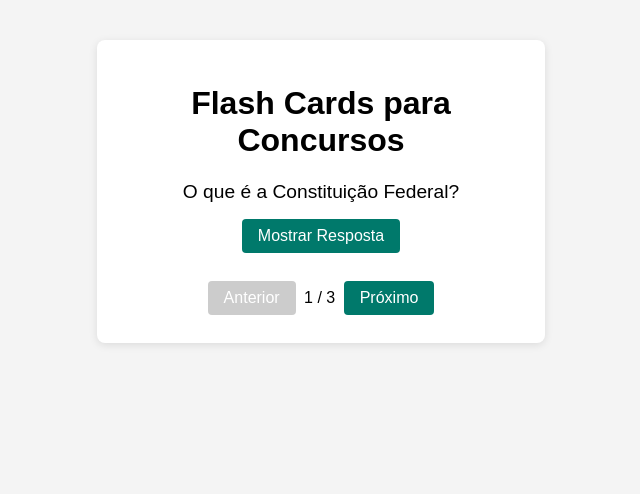
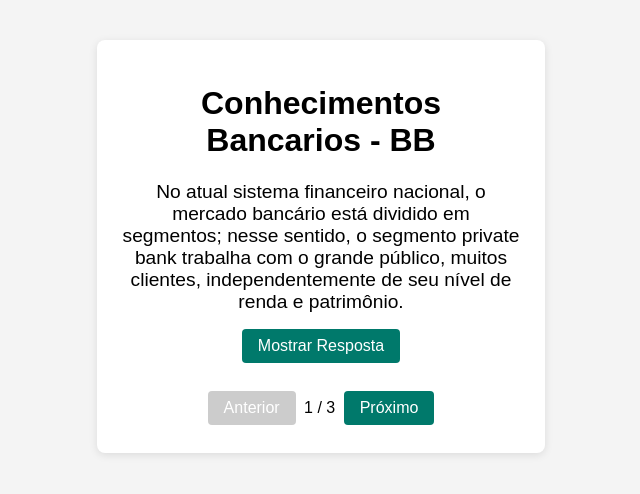
Before and after one commit to Samuca0105/pageflashcard, a plain HTML site: page index.html in a window 1280 px wide. Shown: the whole page, without its empty margins (319-959 px from the left). Drawn offline with Linux system fonts and the light colour scheme.

Commit message:
Add files via upload

```diff
--- a/index.html
+++ b/index.html
@@ -3,12 +3,12 @@
 <head>
     <meta charset="UTF-8">
     <meta name="viewport" content="width=device-width, initial-scale=1.0">
-    <title>Flash Cards para Concursos</title>
+    <title>Flash Card - Banco do Brasil</title>
     <link rel="stylesheet" href="style.css">
 </head>
 <body>
     <div class="container">
-        <h1>Flash Cards para Concursos</h1>
+        <h1>Conhecimentos Bancarios - BB</h1>
         <div id="flashcard" class="flashcard">
             <div id="question" class="question"></div>
             <button id="showAnswer">Mostrar Resposta</button>
--- a/script.js
+++ b/script.js
@@ -1,15 +1,15 @@
 const flashcards = [
     {
-        question: "O que é a Constituição Federal?",
-        answer: "É a lei fundamental e suprema do Brasil, que organiza o Estado e garante direitos."
+        question: "No atual sistema financeiro nacional, o mercado bancário está dividido em segmentos; nesse sentido, o segmento private bank trabalha com o grande público, muitos clientes, independentemente de seu nível de renda e patrimônio. ",
+        answer: "Resposta: Errado. Comentário: O conceito de private banking, que nada mais é que serviços bancários e financeiros destinados a clientes privados com grande volume de aplicações financeiras, detentores de grande patrimônio.."
     },
     {
-        question: "O que significa CPU?",
-        answer: "Unidade Central de Processamento."
+        question: "A negociação de um ativo no mercado secundário, seja de renda fixa, seja de renda variável, permite que o seu emissor capte recursos por meio de mercado de capitais.",
+        answer: "Resposta: Errado. Comentário: O emissor capta recursos por meio de mercado de capitais somente no mercado primário. No mercado secundário os ativos são negociados entre investidores.."
     },
     {
-        question: "Qual a capital do Brasil?",
-        answer: "Brasília."
+        question: "Um título de renda fixa indexado à inflação oferece riscos de crédito e de liquidez, mas é isento de risco de mercado por sofrer atualização monetária. ",
+        answer: "Resposta: Errado. Comentário: A afirmação de que títulos indexados à inflação são isentos de risco de mercado é incorreta. Embora a atualização monetária proteja o investidor da perda do poder de compra devido à inflação, esses títulos ainda estão sujeitos a outros riscos de mercado, como: risco de taxas de juros, instabilidade política, crises econômicas etc."
     }
     // Adicione mais flashcards aqui
 ];
--- a/style.css
+++ b/style.css
@@ -22,7 +22,7 @@ body {
 }
 .answer {
     margin-top: 12px;
-    color: #00796b;
+    color: #2719e2;
     font-weight: bold;
 }
 .controls button, #showAnswer {
```
